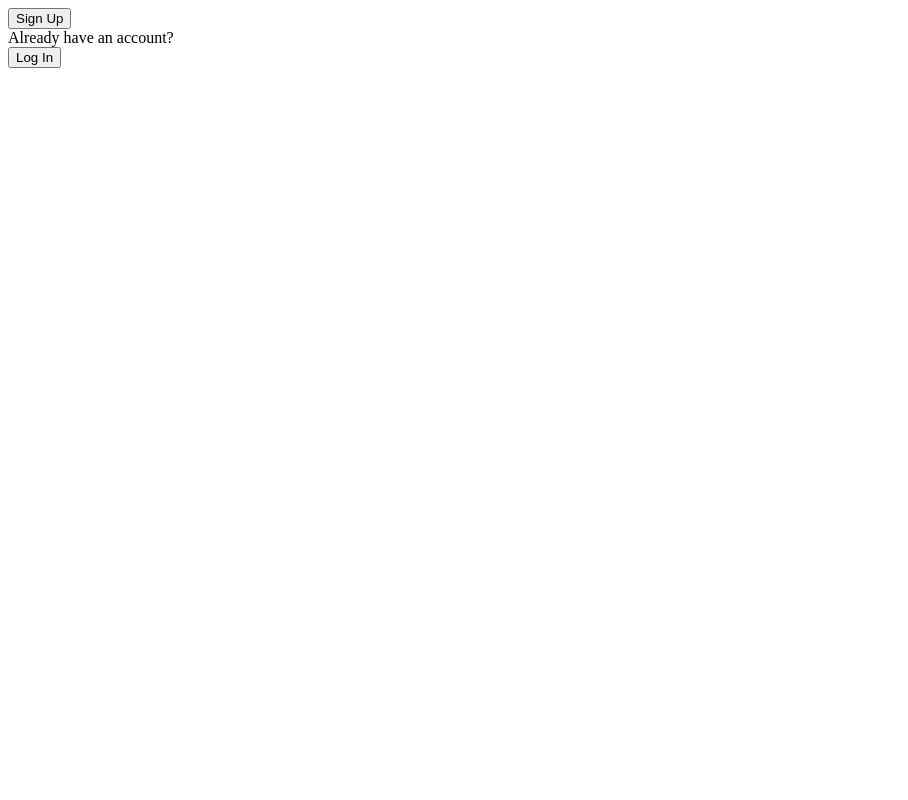
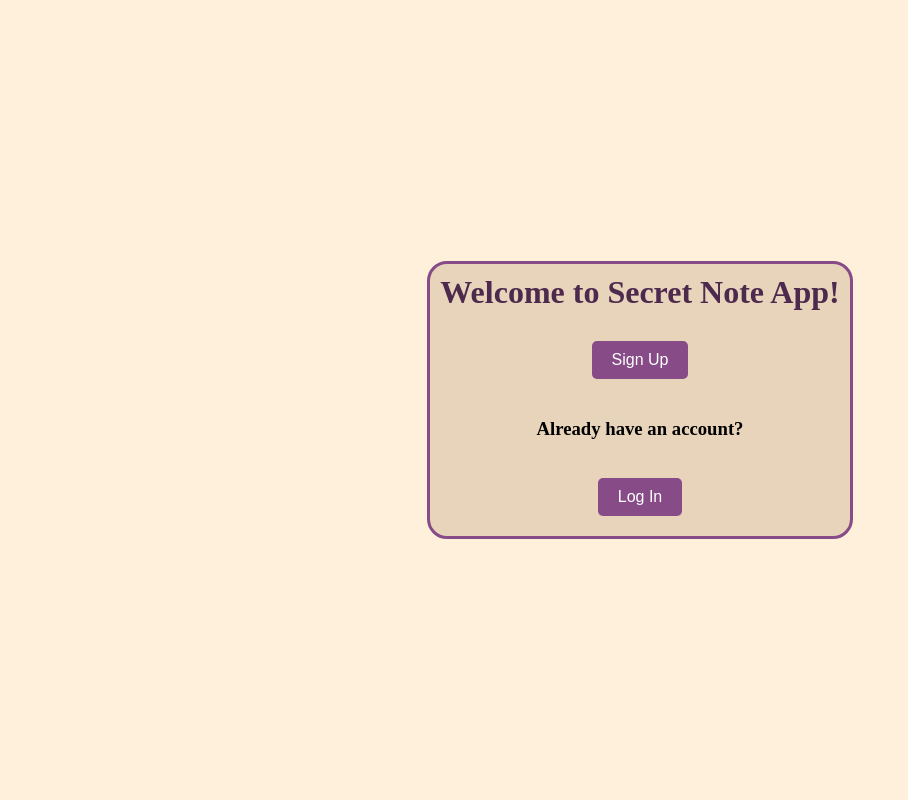
Before and after one commit to codescalersinternships/Secret-Note-MVC-Rawan-Mostafa, a Django app: page / in a window 1280 px wide. Shown: the whole page, without its empty margins (0-908 px from the left). Run offline with Django 5.2, Linux system fonts and the light colour scheme.

Commit message:
feat: style: adding style for home page

```diff
--- a/SecretNote/note/templates/note/home.html
+++ b/SecretNote/note/templates/note/home.html
@@ -4,18 +4,63 @@
     <meta charset="UTF-8">
     <meta name="viewport" content="width=device-width, initial-scale=1.0">
     <title>Secret Note</title>
+    <style>
+        html, body {
+            height: 100%;
+            margin: 0;
+        }
+        body{
+          display: flex;
+          flex-direction: column;
+          justify-content: center;
+          align-items: center;
+          background-color: rgb(255, 240, 220);
+        }
+        .hero{
+          width:fit-content;
+          border: 3px solid rgb(135, 75, 135);
+          border-radius:20px;
+          display: flex;
+          flex-direction: column;
+          justify-content: center;
+          align-items: center;
+          background-color: rgb(231, 212, 186);
+        }
+
+        .title{
+          color: rgb(77, 42, 77);
+          margin: 10px;
+        }
+
+        .submit-btn {
+            padding: 10px 20px;
+            font-size: 16px;
+            margin:20px;
+            background-color: rgb(135, 75, 135);
+            color: white;
+            border: none;
+            border-radius: 5px;
+            cursor: pointer;
+        }
+
+        .submit-btn:hover {
+            background-color:rgb(61, 23, 61);
+        }
+    </style>
 </head>
 <body>
     {% csrf_token %}
+    <div class="hero">
+        <h1 class="title">Welcome to Secret Note App!</h1>
+        <form action="{% url 'signup' %}" method="get">
+            <button class="submit-btn" type="submit">Sign Up</button>
+        </form>
 
-    <form action="{% url 'signup' %}" method="get">
-        <button type="submit">Sign Up</button>
-    </form>
+        <h3>Already have an account?</h3>
 
-    <label>Already have an account?</label>
-
-    <form action="{% url 'login' %}" method="get">
-        <button type="submit">Log In</button>
-    </form>
+        <form action="{% url 'login' %}" method="get">
+            <button class="submit-btn" type="submit">Log In</button>
+        </form>
+    </div>
 </body>
 </html>
```
Also changed, not shown: SecretNote/accounts/templates/registration/login.html (+8 -0 lines), SecretNote/accounts/templates/registration/signup.html (+7 -0 lines).
